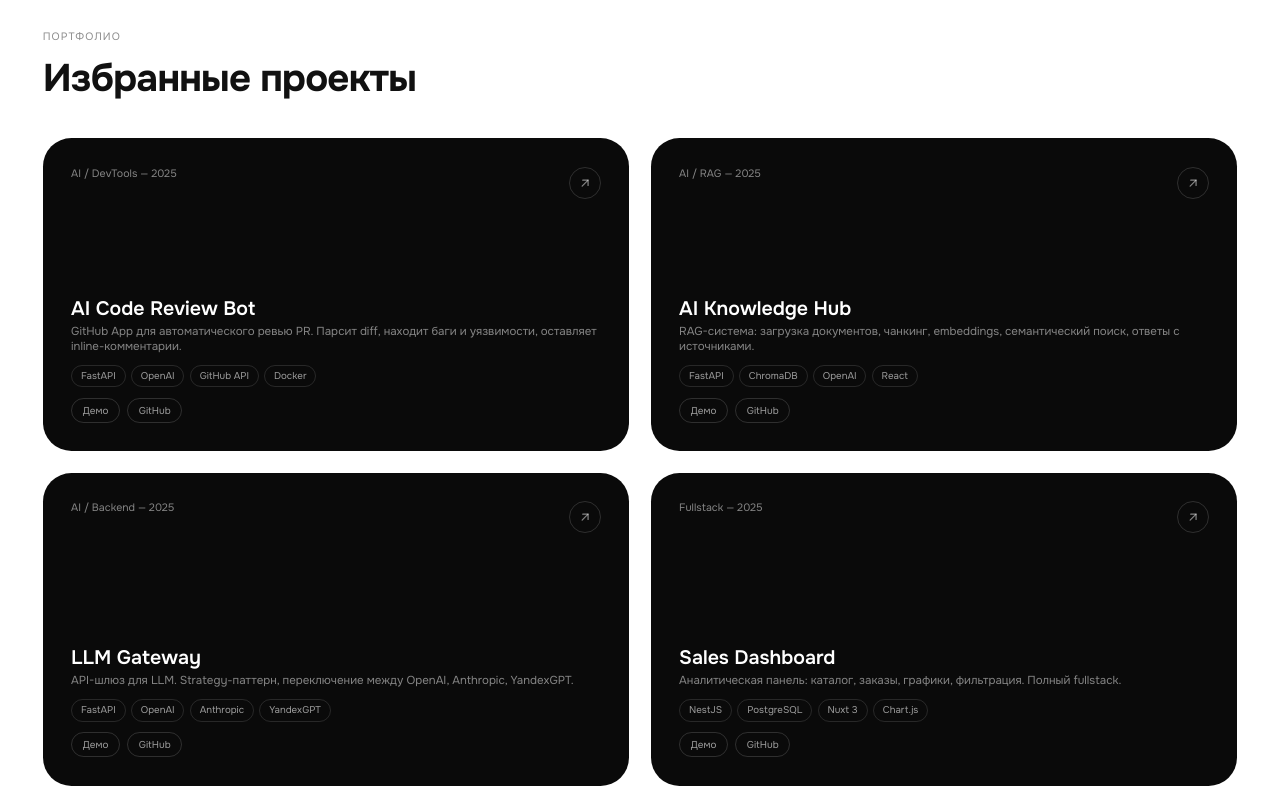
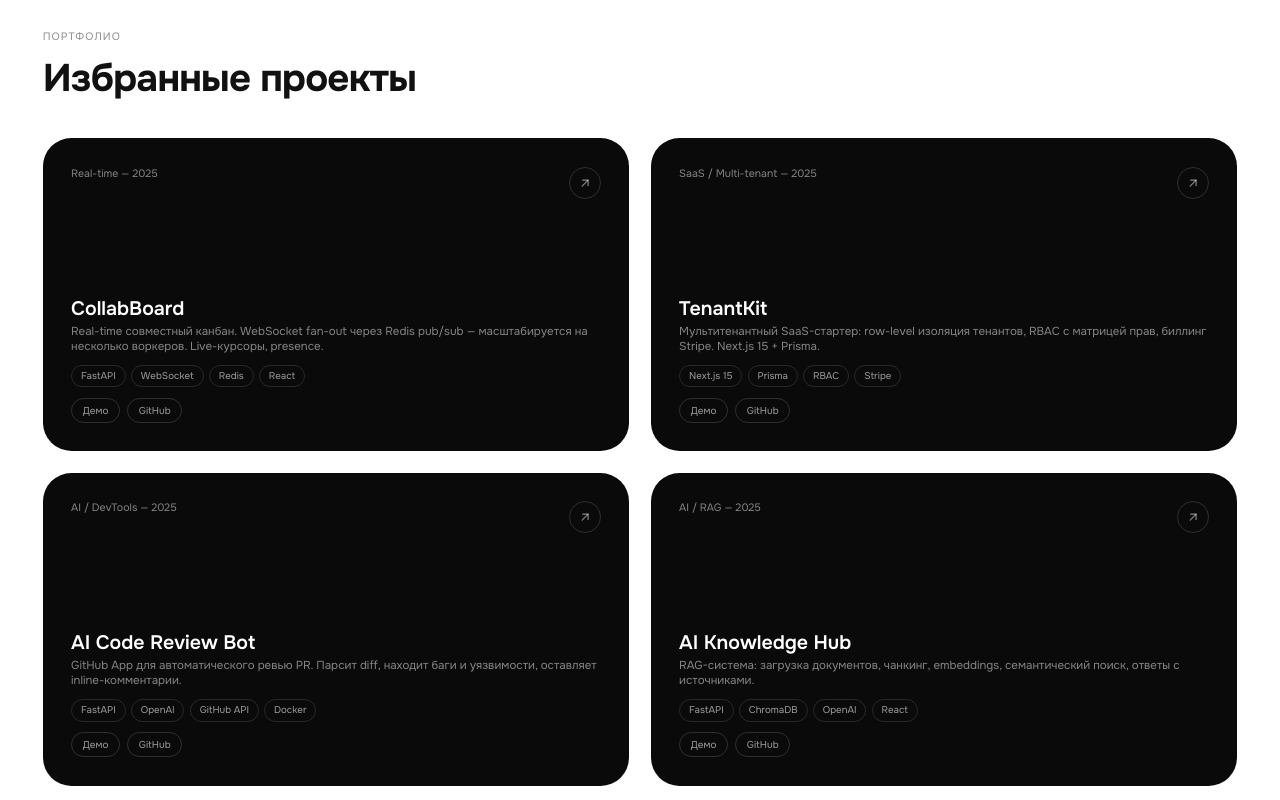
Before and after one commit to alphcoder/alphcoder.github.io, a plain HTML site: page index.html in a window 1280 px wide. Shown: the part 1100-1900 px from the top of the page. Drawn offline with nearby package versions, Linux system fonts and the light colour scheme.

Commit message:
Add CollabBoard + TenantKit senior projects to portfolio

```diff
--- a/index.html
+++ b/index.html
@@ -336,6 +336,32 @@
 
       <div class="portfolio-card">
         <div class="portfolio-card__top">
+          <span class="portfolio-card__meta">Real-time &mdash; 2025</span>
+          <span class="portfolio-card__badge"><svg viewBox="0 0 24 24" fill="none" stroke="currentColor" stroke-width="2" stroke-linecap="round" stroke-linejoin="round"><line x1="7" y1="17" x2="17" y2="7"/><polyline points="8 7 17 7 17 16"/></svg></span>
+        </div>
+        <div class="portfolio-card__bottom">
+          <div class="portfolio-card__name">CollabBoard</div>
+          <div class="portfolio-card__desc">Real-time совместный канбан. WebSocket fan-out через Redis pub/sub — масштабируется на несколько воркеров. Live-курсоры, presence.</div>
+          <div class="portfolio-card__tags"><span class="portfolio-card__tag">FastAPI</span><span class="portfolio-card__tag">WebSocket</span><span class="portfolio-card__tag">Redis</span><span class="portfolio-card__tag">React</span></div>
+          <div class="portfolio-card__links"><a href="https://alphcoder.github.io/realtime-collab/" class="portfolio-card__link" target="_blank" rel="noopener">Демо</a><a href="https://github.com/alphcoder/realtime-collab" class="portfolio-card__link" target="_blank" rel="noopener">GitHub</a></div>
+        </div>
+      </div>
+
+      <div class="portfolio-card">
+        <div class="portfolio-card__top">
+          <span class="portfolio-card__meta">SaaS / Multi-tenant &mdash; 2025</span>
+          <span class="portfolio-card__badge"><svg viewBox="0 0 24 24" fill="none" stroke="currentColor" stroke-width="2" stroke-linecap="round" stroke-linejoin="round"><line x1="7" y1="17" x2="17" y2="7"/><polyline points="8 7 17 7 17 16"/></svg></span>
+        </div>
+        <div class="portfolio-card__bottom">
+          <div class="portfolio-card__name">TenantKit</div>
+          <div class="portfolio-card__desc">Мультитенантный SaaS-стартер: row-level изоляция тенантов, RBAC с матрицей прав, биллинг Stripe. Next.js 15 + Prisma.</div>
+          <div class="portfolio-card__tags"><span class="portfolio-card__tag">Next.js 15</span><span class="portfolio-card__tag">Prisma</span><span class="portfolio-card__tag">RBAC</span><span class="portfolio-card__tag">Stripe</span></div>
+          <div class="portfolio-card__links"><a href="https://alphcoder.github.io/tenantkit/" class="portfolio-card__link" target="_blank" rel="noopener">Демо</a><a href="https://github.com/alphcoder/tenantkit" class="portfolio-card__link" target="_blank" rel="noopener">GitHub</a></div>
+        </div>
+      </div>
+
+      <div class="portfolio-card">
+        <div class="portfolio-card__top">
           <span class="portfolio-card__meta">AI / DevTools &mdash; 2025</span>
           <span class="portfolio-card__badge"><svg viewBox="0 0 24 24" fill="none" stroke="currentColor" stroke-width="2" stroke-linecap="round" stroke-linejoin="round"><line x1="7" y1="17" x2="17" y2="7"/><polyline points="8 7 17 7 17 16"/></svg></span>
         </div>
@@ -471,7 +497,7 @@
       <h2 class="stats__title">Результат в коде, а не в словах.</h2>
       <div class="stats__grid">
         <div class="stat">
-          <div class="stat__number"><span class="stat__value" data-target="7">0</span><span class="suffix">+</span></div>
+          <div class="stat__number"><span class="stat__value" data-target="9">0</span><span class="suffix">+</span></div>
           <div class="stat__label">Проектов в портфолио</div>
         </div>
         <div class="stat">
```
